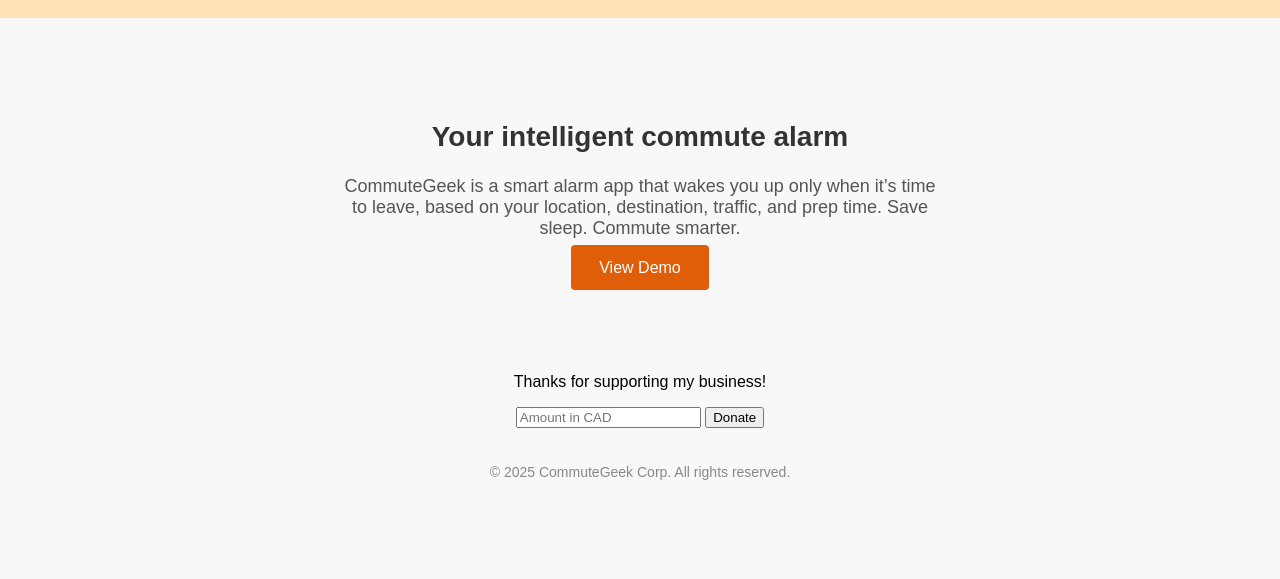
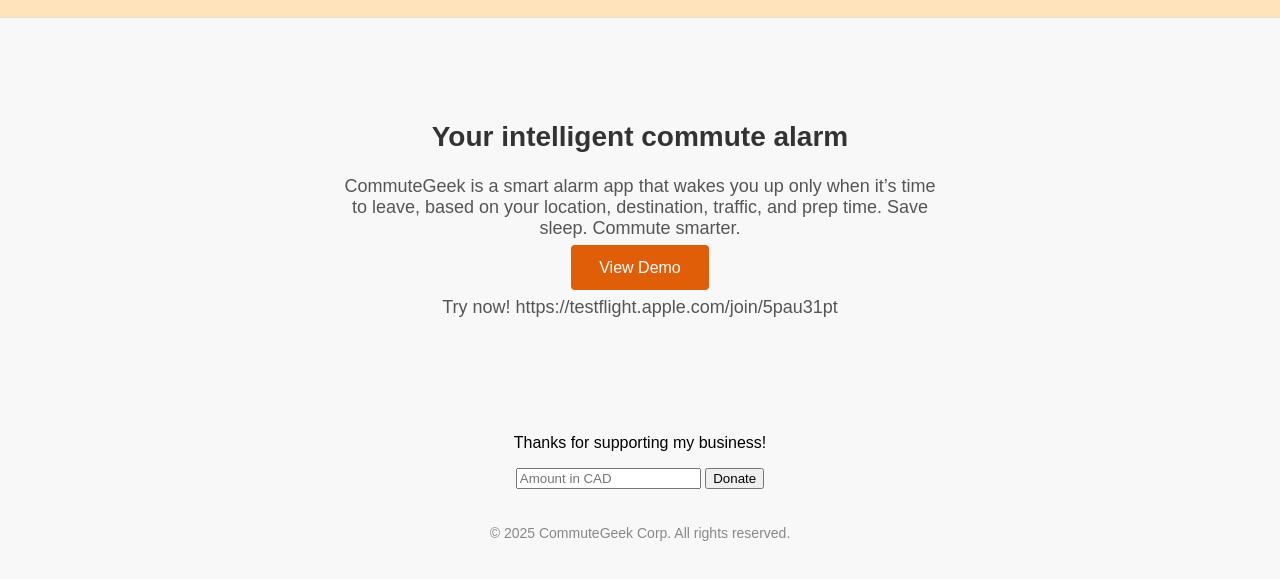
Before and after one commit to huang-jiaming/commutegeek-site, a plain HTML site: page index.html in a window 1280 px wide. Shown: the part 203-782 px from the top of the page. Drawn offline with Linux system fonts and the light colour scheme; a script that the page names is missing.

Commit message:
add test flgiht link ' g

```diff
--- a/index.html
+++ b/index.html
@@ -109,6 +109,7 @@
     <h1>Your intelligent commute alarm</h1>
     <p>CommuteGeek is a smart alarm app that wakes you up only when it’s time to leave, based on your location, destination, traffic, and prep time. Save sleep. Commute smarter.</p>
     <a href="/demo/" class="demo-button">View Demo</a>
+    <p>Try now! https://testflight.apple.com/join/5pau31pt</p>
   </section>
 
   <p>Thanks for supporting my business!<p>
```
